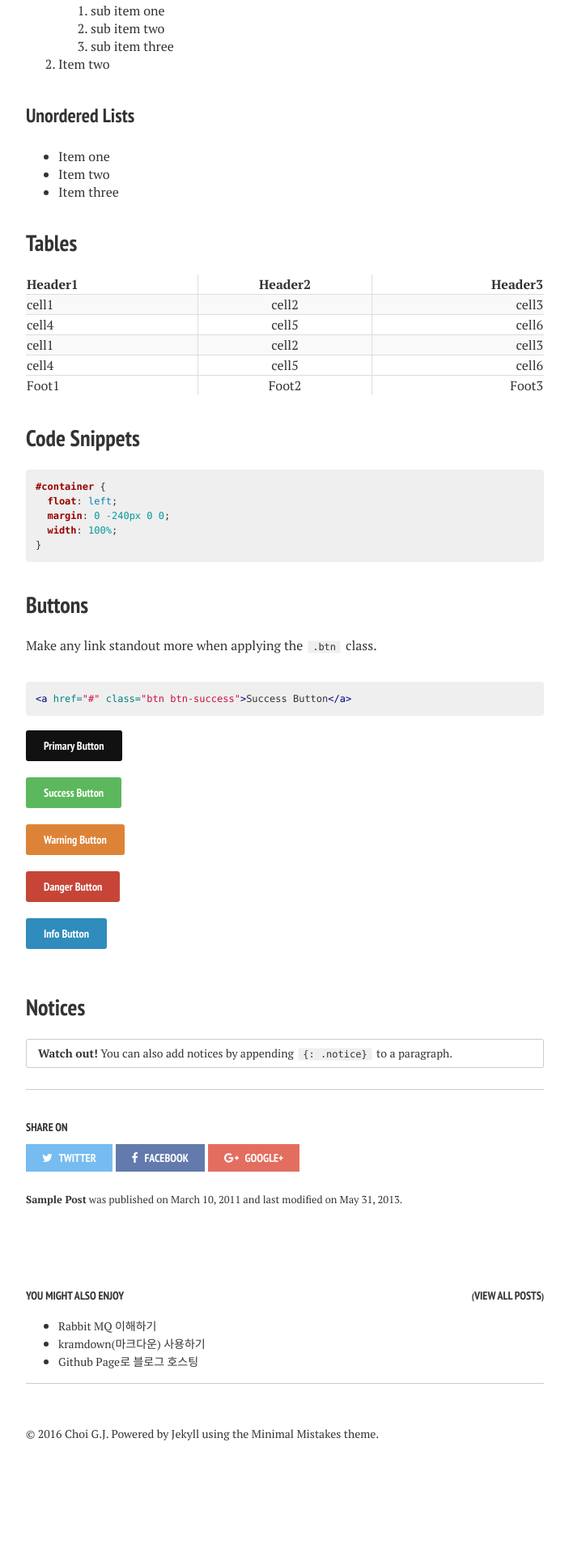
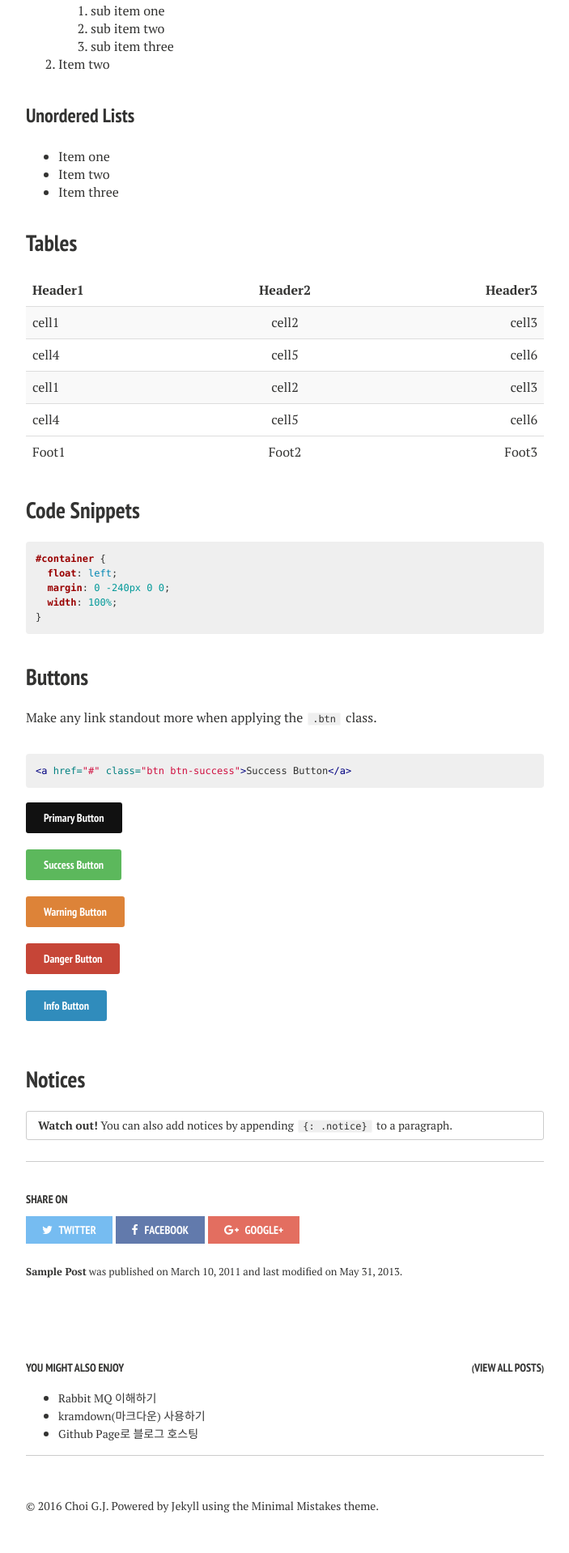
Before and after one commit to gjchoi/gjchoi.github.io, a Jekyll site: the page built from _posts/2011-03-10-sample-post.md, in a window 1280 px wide. Shown: the part 1825-3743 px from the top of the page at 81% size, without its empty margins (288-991 px from the left). Built offline with Jekyll 4.4.1, drawn with Linux system fonts in a browser that asks for light colours; nearby versions of some CDN libraries; comment, search, counter and statistics services are not loaded; before the commit the page ends 3654 px from its top, so only the background shows below that.

Commit message:
Update custom.scss

```diff
--- a/_sass/custom.scss
+++ b/_sass/custom.scss
@@ -23,8 +23,12 @@ table {
     border-color: grey;
 }
 
+
 table>tbody>tr>td, table>tbody>tr>th, table>tfoot>tr>td, table>tfoot>tr>th, table>thead>tr>td, table>thead>tr>th {
-    border: 1px solid #ddd;
+    padding: 8px;
+    line-height: 1.42857143;
+    vertical-align: top;
+    border-top: 1px solid #ddd;
 }
 
 table>tbody>tr:nth-of-type(odd) {
```
